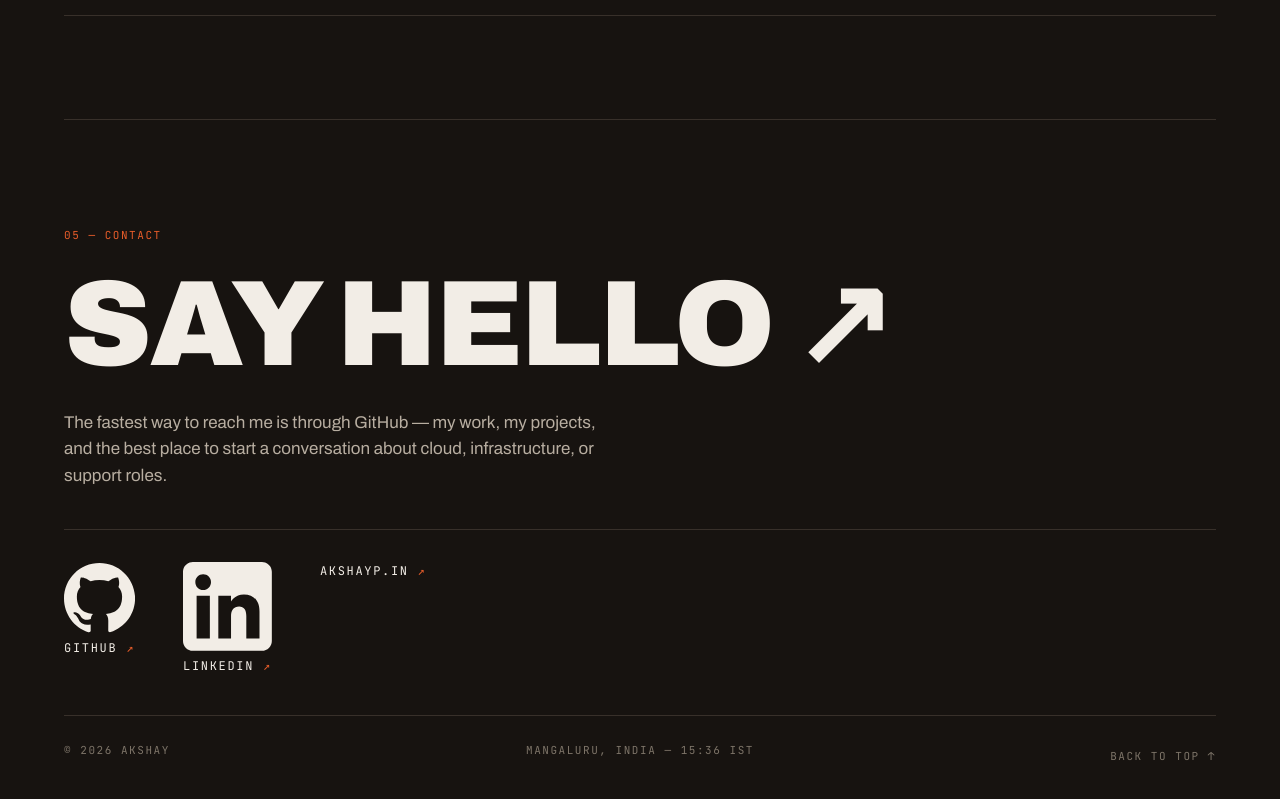
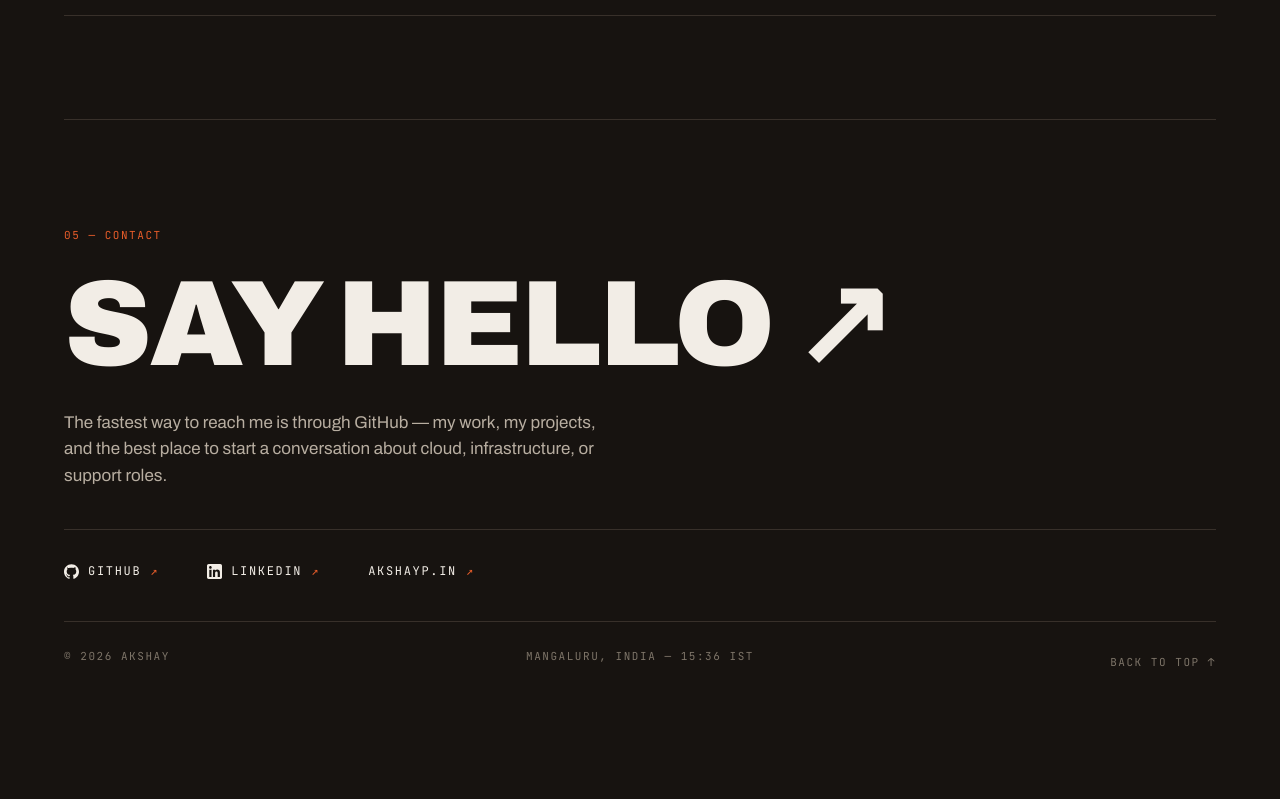
Before and after one commit to akshay355a/cloud-portfolio, a plain HTML site: page index.html in a window 1280 px wide. Shown: the part 4264-5063 px from the top of the page. After the commit the page ends 4975 px from the top, so only its background shows below. Drawn offline with Linux system fonts and the light colour scheme.

Commit message:
Add GitHub and LinkedIn icons to the contact section

```diff
--- a/css/style.css
+++ b/css/style.css
@@ -276,8 +276,11 @@
         text-transform: uppercase;
         text-decoration: none;
         padding: 10px 0;
-        display: inline-block;
+        display: inline-flex;
+        align-items: center;
+        gap: 9px;
       }
+      .socials .ic { width: 15px; height: 15px; flex: none; }
       .socials a:hover { color: var(--accent); }
       .socials a .arr { color: var(--accent); }
       footer {
```
